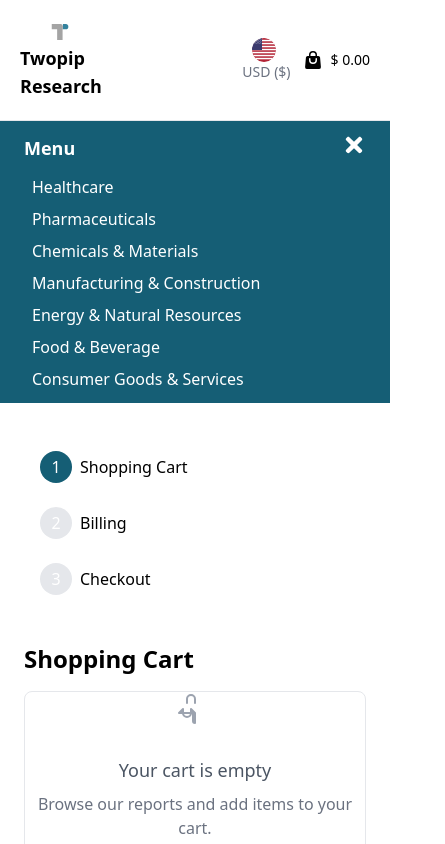
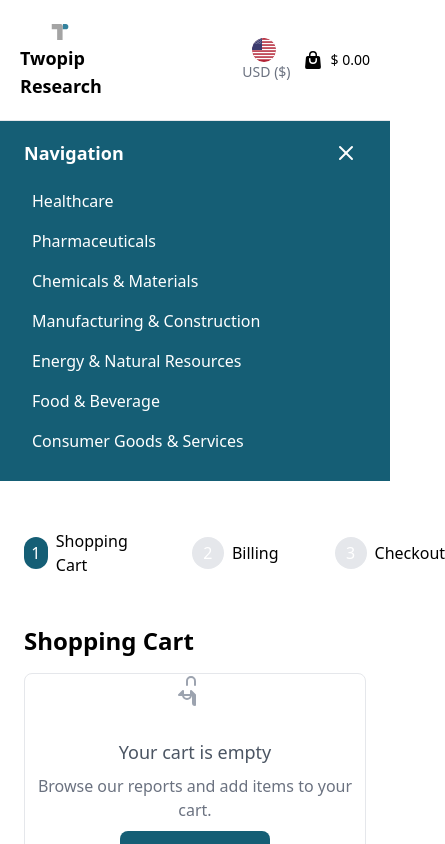
Before and after one commit to iqbalrahmanlean/cart_leanx, a React (Create React App) app: page /cart in a window 390 px wide. Both pictures are taken after a click on the button "Toggle navigation menu". Shown: the top 844 px of the page, 445 px wide, since content can reach past the window. Built offline with nearby package versions, Linux system fonts and the light colour scheme.

Commit message:
Update the responsive cart

```diff
--- a/src/components/CartPage.js
+++ b/src/components/CartPage.js
@@ -137,7 +137,7 @@ const CartPage = () => {
             <main className="max-w-7xl px-6 py-8 mx-auto">
                 {/* Progress Steps */}
                 <div className="mx-auto px-4 pb-12 pt-8 mobile:px-0 mobile:pt-4">
-                    <div className="flex items-center justify-between mobile:flex-col mobile:items-baseline mobile:gap-3">
+                    <div className="flex flex-row items-center justify-between mobile:flex-row mobile:items-center mobile:gap-3">
                         {/* Step 1 - Shopping Cart (Active) */}
                         <div className="flex items-center">
                             <div className="flex h-8 w-8 items-center justify-center rounded-full text-white bg-cyan-800">
--- a/src/components/Navigation.js
+++ b/src/components/Navigation.js
@@ -1,11 +1,12 @@
+// src/components/Navigation.js
 import React, { useState } from 'react';
 import { useTranslation } from 'react-i18next';
 import { Link } from 'react-router-dom';
-import { FaBars, FaTimes } from 'react-icons/fa';
+import { Menu, X } from 'lucide-react';
 
 const Navigation = () => {
   const { t } = useTranslation();
-  const [menuOpen, setMenuOpen] = useState(false);
+  const [isOpen, setIsOpen] = useState(false);
 
   const navItems = [
     { href: "/report/healthcare", key: "healthcare" },
@@ -19,20 +20,42 @@ const Navigation = () => {
 
   return (
     <nav className="bg-cyan-800 text-white">
-      <div className="mx-auto max-w-7xl px-6">
-        <div className="flex items-center justify-between py-3">
-          {/* Logo or Site Name */}
-          <div className="text-lg font-semibold">Menu</div>
-
-          {/* Hamburger Icon */}
-          <div className="lg:hidden">
-            <button onClick={() => setMenuOpen(!menuOpen)}>
-              {menuOpen ? <FaTimes size={24} /> : <FaBars size={24} />}
+      {/* === Mobile Only === */}
+      <div className="block md:hidden">
+        <div className="mx-auto max-w-7xl px-6 py-3">
+          <div className="flex justify-between items-center">
+            <div className="text-lg font-semibold">Navigation</div>
+            <button
+              onClick={() => setIsOpen(!isOpen)}
+              className="text-white focus:outline-none hover:bg-cyan-700 p-2 rounded-md transition-colors duration-200"
+              aria-label="Toggle navigation menu"
+            >
+              {isOpen ? <X size={24} /> : <Menu size={24} />}
             </button>
           </div>
 
-          {/* Desktop Menu */}
-          <div className="hidden lg:flex gap-4">
+          {/* Mobile Menu */}
+          {isOpen && (
+            <div className="flex flex-col mt-3 space-y-1 bg-cyan-900 rounded-lg p-2">
+              {navItems.map((item, index) => (
+                <Link
+                  key={index}
+                  to={item.href}
+                  className="text-white hover:bg-cyan-700 px-3 py-2 rounded-md transition-colors duration-200"
+                  onClick={() => setIsOpen(false)}
+                >
+                  {t(item.key)}
+                </Link>
+              ))}
+            </div>
+          )}
+        </div>
+      </div>
+
+      {/* === Desktop (md and lg) - Your Original Code === */}
+      <div className="hidden md:block">
+        <div className="mx-auto max-w-7xl px-6">
+          <div className="flex justify-between py-3 overflow-x-auto">
             {navItems.map((item, index) => (
               <Link
                 key={index}
@@ -44,22 +67,6 @@ const Navigation = () => {
             ))}
           </div>
         </div>
-
-        {/* Mobile Menu */}
-        {menuOpen && (
-          <div className="flex flex-col lg:hidden space-y-2 pb-3">
-            {navItems.map((item, index) => (
-              <Link
-                key={index}
-                className="hover:underline px-2"
-                to={item.href}
-                onClick={() => setMenuOpen(false)} // Close menu on link click
-              >
-                {t(item.key)}
-              </Link>
-            ))}
-          </div>
-        )}
       </div>
     </nav>
   );
--- a/src/styles.css
+++ b/src/styles.css
@@ -2193,3 +2193,10 @@ input {
     width: 33.3333%;
   }
 }
+
+
+@media (min-width: 768px) {
+  .mobile-menu {
+    display: none;
+  }
+}
```
